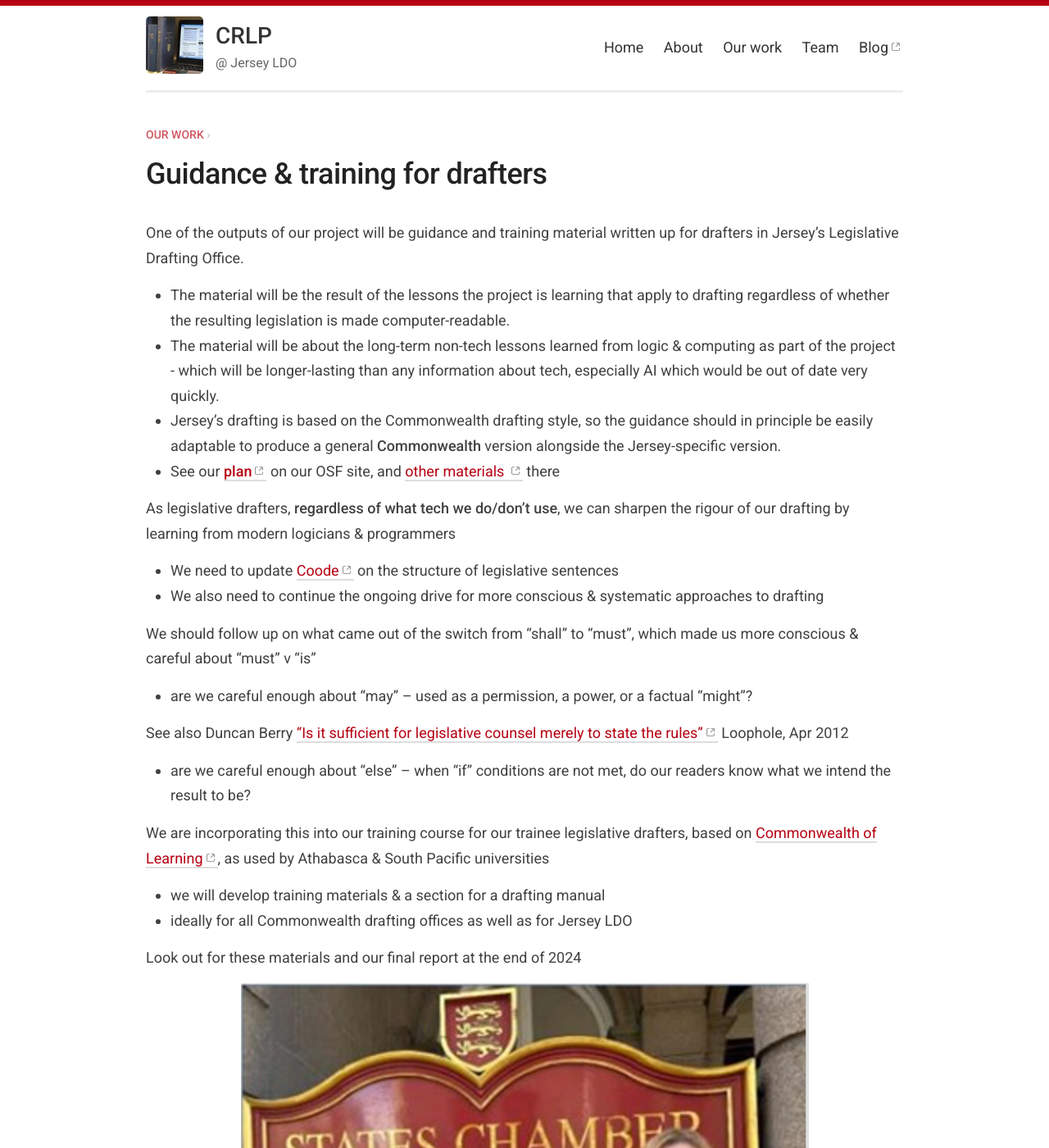
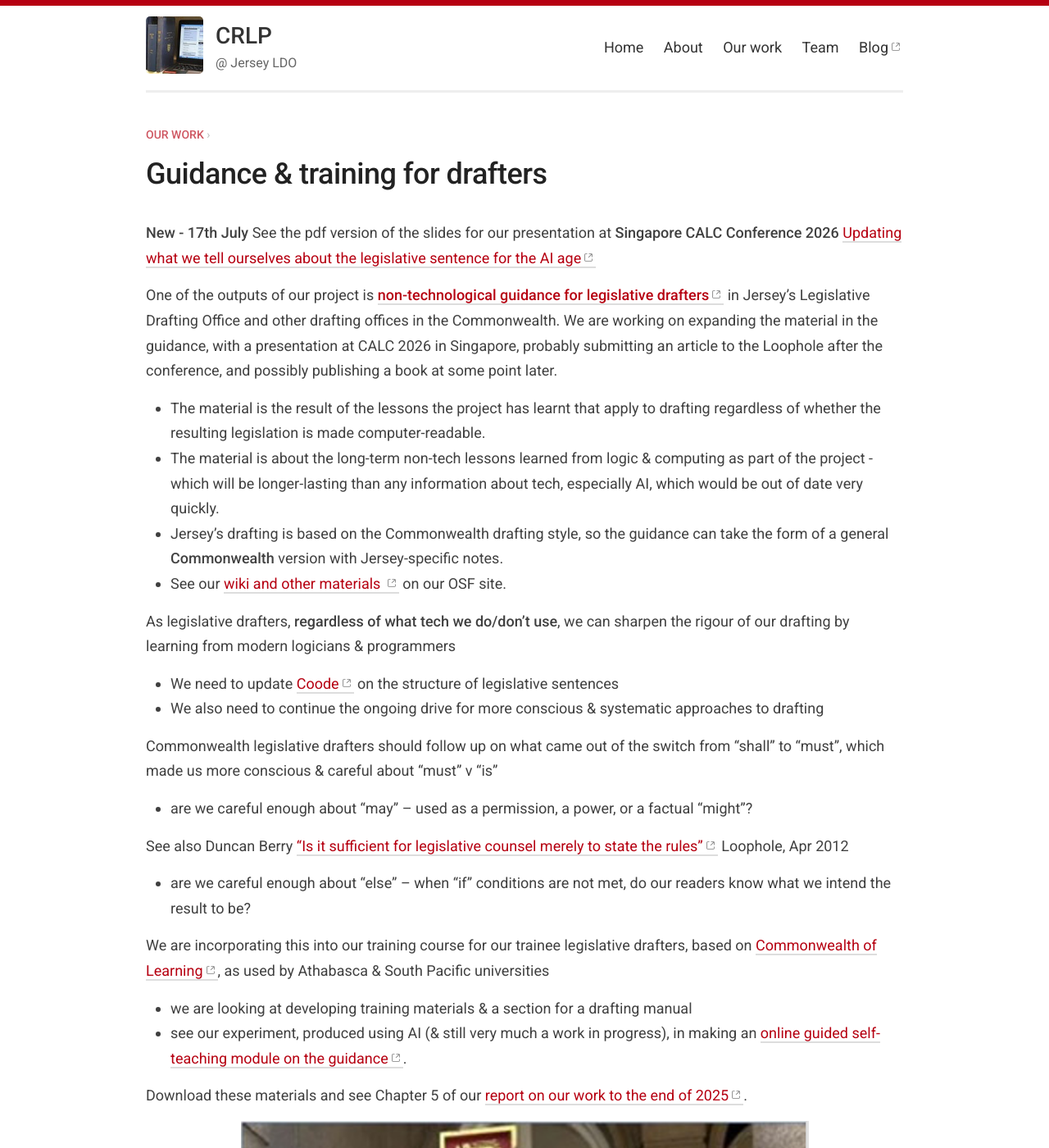
Before and after one commit to crlp-jerseyldo/crlp-jerseyldo.github.io, a Jekyll site: the page built from _pages/guidance.md, in a window 1280 px wide and 1400 px high. Shown: the whole window at 82% size. Built offline with Jekyll 4.4.1, drawn with Linux system fonts in a browser that asks for light colours.

Commit message:
Added link to Singapore CALC 2026 slides, updated other text
Added new presentation details for CALC conference presentation on 17 July 2026. Expanded content on non-technological guidance. Added links to resources and training materials.

```diff
--- a/_pages/guidance.md
+++ b/_pages/guidance.md
@@ -6,27 +6,29 @@ parent: Our work
 parent_url: /work/
 ---
 
-One of the outputs of our project will be guidance and training material written up for drafters in Jersey’s Legislative Drafting Office.
-* The material will be the result of the lessons the project is learning that apply to drafting regardless of whether the resulting legislation is made computer-readable.
-* The material will be about the long-term non-tech lessons learned from logic & computing as part of the project - which will be longer-lasting than any information about tech, especially AI which would be out of date very quickly.
-* Jersey’s drafting is based on the Commonwealth drafting style, so the guidance should in principle be easily adaptable to produce a general **Commonwealth** version alongside the Jersey-specific version.
-* See our [**plan**](https://osf.io/nbrws){:target="_blank"} on our OSF site, and [other materials ](https://osf.io/vpwrs/){:target="_blank"} there
+**New - 17th July** See the pdf version of the slides for our presentation at **Singapore CALC Conference 2026** [Updating what we tell ourselves about the legislative sentence for the AI age](https://osf.io/w6d9n){:target="_blank"}
+
+One of the outputs of our project is **[non-technological guidance for legislative drafters](https://osf.io/vcmhp){:target="_blank"}** in Jersey’s Legislative Drafting Office and other drafting offices in the Commonwealth. We are working on expanding the material in the guidance, with a presentation at CALC 2026 in Singapore, probably submitting an article to the Loophole after the conference, and possibly publishing a book at some point later.
+* The material is the result of the lessons the project has learnt that apply to drafting regardless of whether the resulting legislation is made computer-readable.
+* The material is about the long-term non-tech lessons learned from logic & computing as part of the project - which will be longer-lasting than any information about tech, especially AI, which would be out of date very quickly.
+* Jersey’s drafting is based on the Commonwealth drafting style, so the guidance can take the form of a general **Commonwealth** version with Jersey-specific notes.
+* See our [wiki and other materials ](https://osf.io/vpwrs/){:target="_blank"} on our OSF site.
 
 As legislative drafters, **regardless of what tech we do/don’t use**, we can sharpen the rigour of our drafting by learning from modern logicians & programmers
 * We need to update [Coode](https://books.google.co.uk/books?id=hvQDAAAAQAAJ){:target="_blank"} on the structure of legislative sentences
 * We also need to continue the ongoing drive for more conscious & systematic approaches to drafting
 
-We should follow up on what came out of the switch from “shall” to “must”, which made us more conscious & careful about “must” v “is”
+Commonwealth legislative drafters should follow up on what came out of the switch from “shall” to “must”, which made us more conscious & careful about “must” v “is”
 * are we careful enough about “may” – used as a permission, a power, or a factual “might”?
 
 See also Duncan Berry [“Is it sufficient for legislative counsel merely to state the rules”](https://www.calc.ngo/sites/default/files/loophole/apr-2012.pdf){:target="_blank"} Loophole, Apr 2012
 * are we careful enough about “else” – when “if” conditions are not met, do our readers know what we intend the result to be?
 
 We are incorporating this into our training course for our trainee legislative drafters, based on [Commonwealth of Learning](https://www.col.org/projects/legislative-drafting/){:target="_blank"}, as used by Athabasca & South Pacific universities
-* we will develop training materials & a section for a drafting manual
-* ideally for all Commonwealth drafting offices as well as for Jersey LDO
+* we are looking at developing training materials & a section for a drafting manual
+* see our experiment, produced using AI (& still very much a work in progress), in making an [online guided self-teaching module on the guidance](https://qtsssss1110.github.io/legislative-drafting-guidance/){:target="_blank"}.
 
-Look out for these materials and our final report at the end of 2024
+Download these materials and see Chapter 5 of our [report on our work to the end of 2025](https://osf.io/m4che){:target="_blank"}.
 
 ![Jersey's first trainee legislative drafters - born digital](/images/Trainees.png)
 ![Draft of non-tech training materials](/images/Non-techTraining.png)
```
